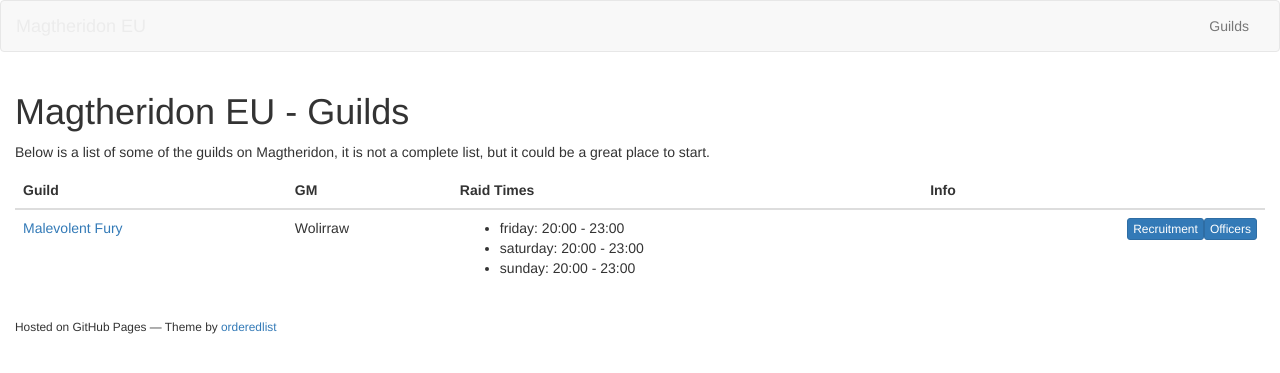
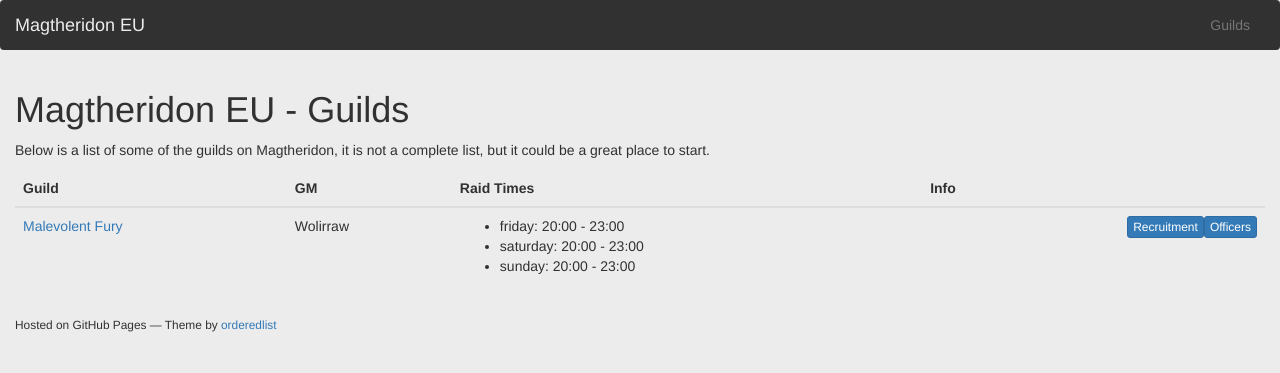
Before and after one commit to MagtheridonEU/magtheridoneu.github.io, a Jekyll site: the page built from guilds.md, in a window 1280 px wide. Shown: the top 373 px of the page. Built offline with Jekyll 4.4.1, drawn with Linux system fonts in a browser that asks for light colours; nearby versions of some CDN libraries; our own code applies the rules of GitHub Pages for plain Markdown files; a script that is not in the unit is left out.

Commit message:
Update default.html

```diff
--- a/_layouts/default.html
+++ b/_layouts/default.html
@@ -4,11 +4,10 @@
     <meta charset="utf-8">
     <meta http-equiv="X-UA-Compatible" content="chrome=1">
     <title>{{ site.title }}</title>
-
-    <!-- Latest compiled and minified CSS -->
+    <!-- Bootstrap 3.3.7 -->
+    <link rel="stylesheet" href="https://maxcdn.bootstrapcdn.com/bootstrap/3.3.7/css/bootstrap.min.css" integrity="sha384-BVYiiSIFeK1dGmJRAkycuHAHRg32OmUcww7on3RYdg4Va+PmSTsz/K68vbdEjh4u" crossorigin="anonymous">
+    <!-- Magtheridon EU Style -->
     <link rel="stylesheet" href="{{ '/assets/css/style.css?v=' | append: site.github.build_revision | relative_url }}">
-    <!-- Latest compiled and minified CSS -->
-    <link rel="stylesheet" href="https://maxcdn.bootstrapcdn.com/bootstrap/3.3.7/css/bootstrap.min.css" integrity="sha384-BVYiiSIFeK1dGmJRAkycuHAHRg32OmUcww7on3RYdg4Va+PmSTsz/K68vbdEjh4u" crossorigin="anonymous">
     <meta name="viewport" content="width=device-width">
     <!--[if lt IE 9]>
     <script src="//html5shiv.googlecode.com/svn/trunk/html5.js"></script>
```
